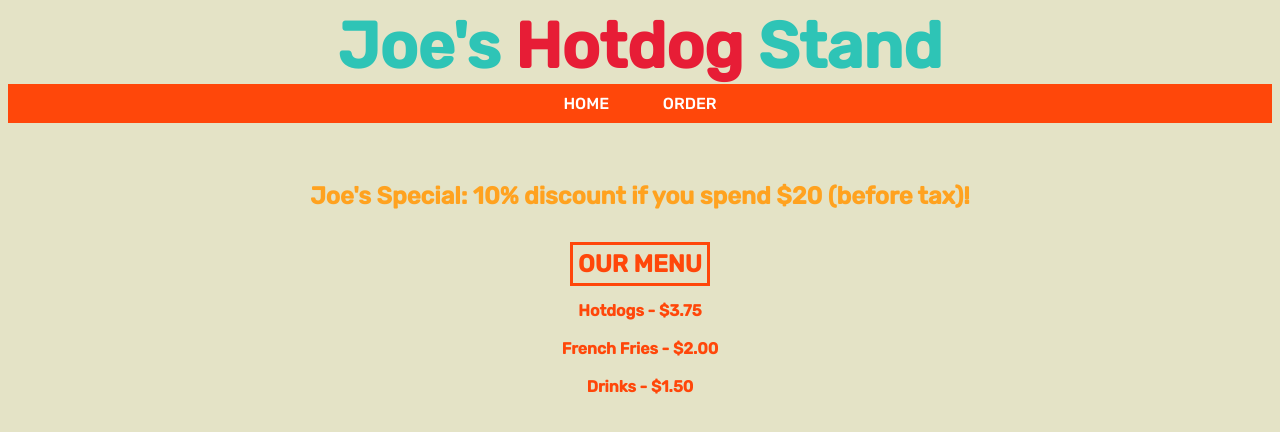
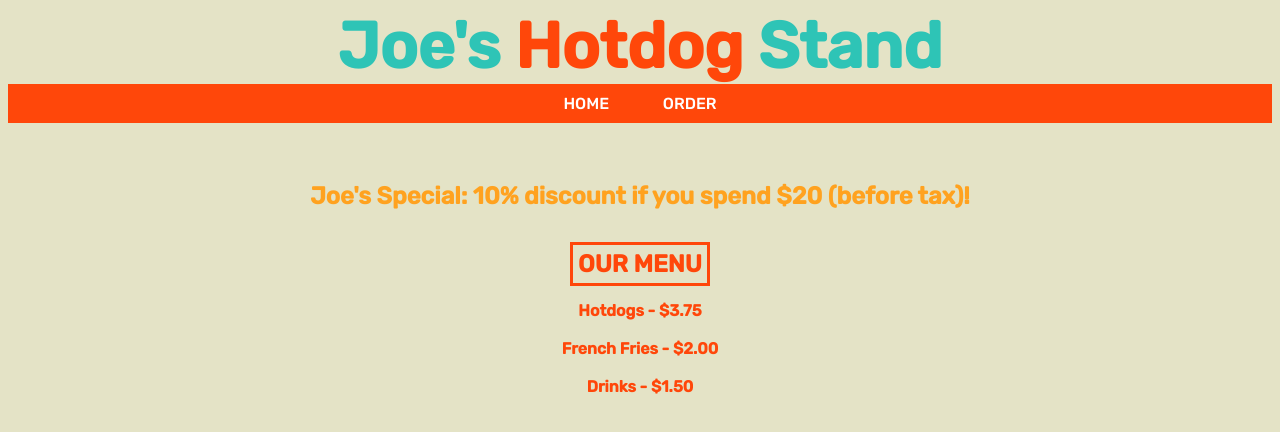
Before and after one commit to rileynpeterson/joesstand, a plain HTML site: page index.html in a window 1280 px wide. Drawn offline with Linux system fonts and the light colour scheme.

Commit message:
new index

```diff
--- a/index.html
+++ b/index.html
@@ -14,7 +14,7 @@
 
     <header >
         <h1 style = "display: inline;">Joe's </h1>
-        <h1 style = "color:#E71D36; display:inline;">Hotdog </h1>
+        <h1 style = "color:#FF470A; display:inline;">Hotdog </h1>
         <h1 style = "display: inline;">Stand</h1>
     </header>
 
```
